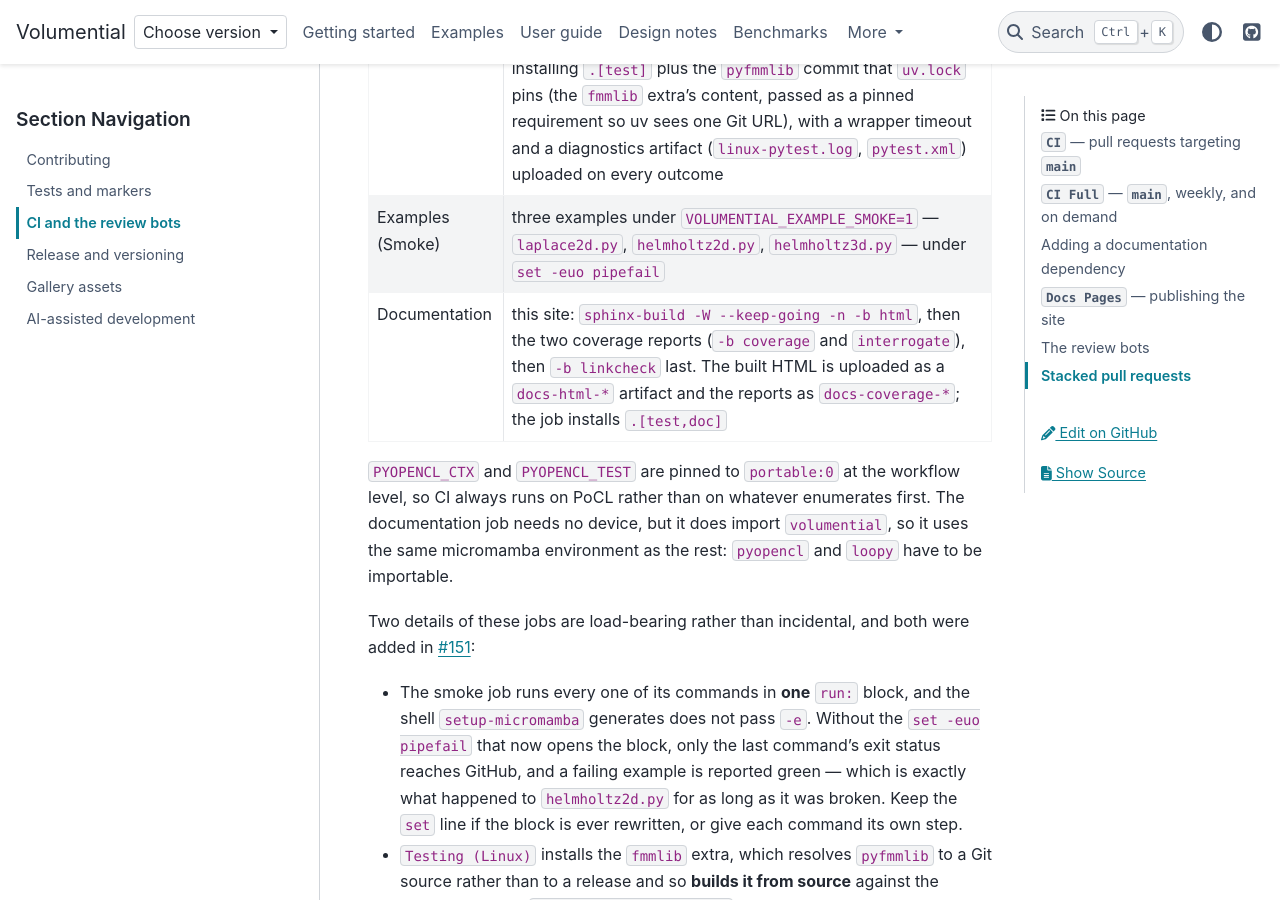
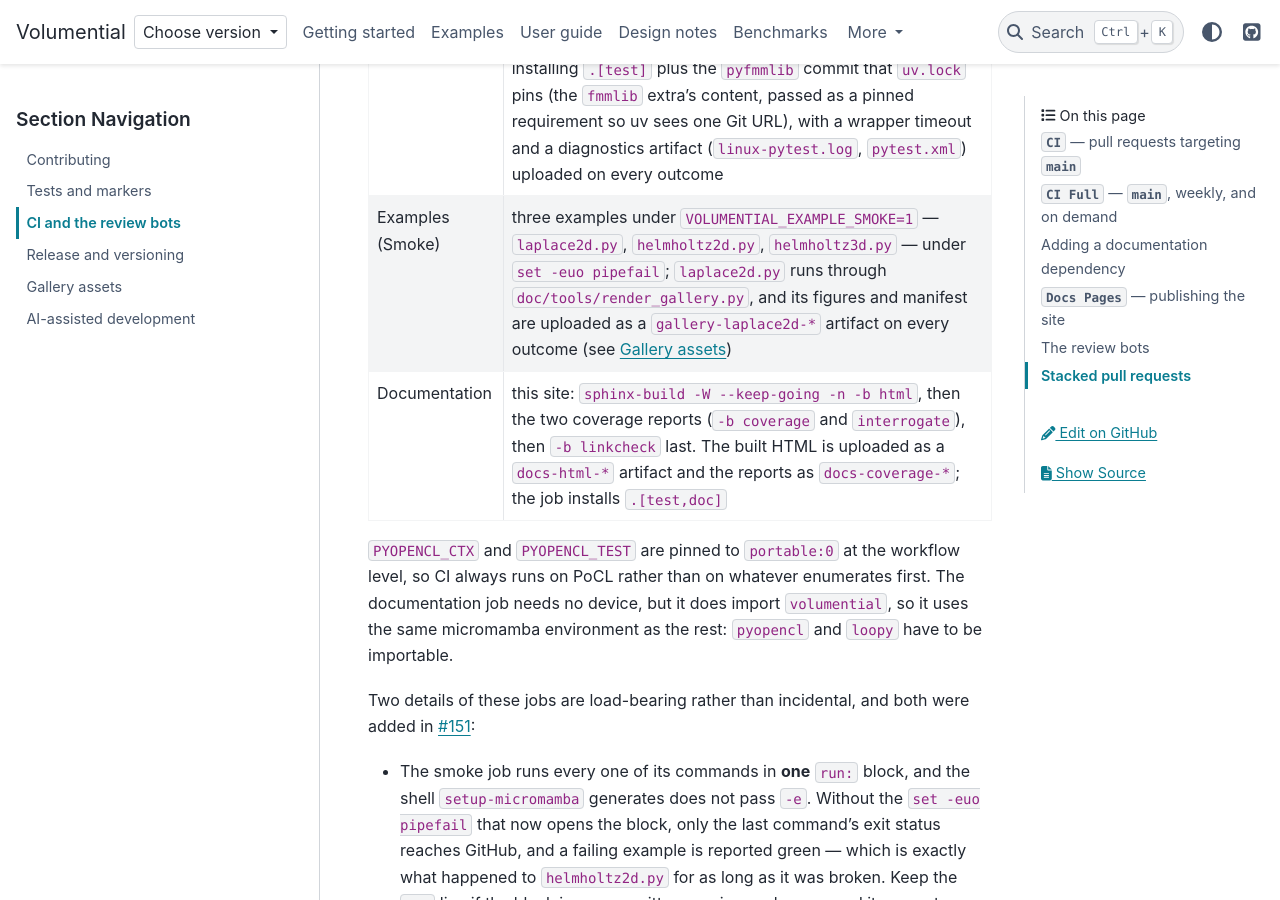
Before and after one commit to xywei/volumential, a Sphinx documentation site: the page built from doc/source/development/ci.md, in a window 1280 px wide and 900 px high, scrolled down 815 px. Built offline with Sphinx 7.4.7 and the PyData theme 0.15.4, drawn with Linux system fonts in a browser that asks for light colours.

Commit message:
ci: render the Laplace gallery in the smoke job and upload it

```diff
--- a/doc/source/development/ci.md
+++ b/doc/source/development/ci.md
@@ -21,7 +21,7 @@ gets **none** of these checks. See
 | Ruff | `ruff check --select E9,F63,F7,F82` — the error-level smoke subset, not the full `ruff.toml` rule set |
 | Type checking | `basedpyright -p pyproject.toml --level error` |
 | Testing (Linux) | the default pytest suite under a micromamba environment, installing `.[test]` plus the `pyfmmlib` commit that `uv.lock` pins (the `fmmlib` extra's content, passed as a pinned requirement so uv sees one Git URL), with a wrapper timeout and a diagnostics artifact (`linux-pytest.log`, `pytest.xml`) uploaded on every outcome |
-| Examples (Smoke) | three examples under `VOLUMENTIAL_EXAMPLE_SMOKE=1` — `laplace2d.py`, `helmholtz2d.py`, `helmholtz3d.py` — under `set -euo pipefail` |
+| Examples (Smoke) | three examples under `VOLUMENTIAL_EXAMPLE_SMOKE=1` — `laplace2d.py`, `helmholtz2d.py`, `helmholtz3d.py` — under `set -euo pipefail`; `laplace2d.py` runs through `doc/tools/render_gallery.py`, and its figures and manifest are uploaded as a `gallery-laplace2d-*` artifact on every outcome (see {doc}`gallery-assets`) |
 | Documentation | this site: `sphinx-build -W --keep-going -n -b html`, then the two coverage reports (`-b coverage` and `interrogate`), then `-b linkcheck` last. The built HTML is uploaded as a `docs-html-*` artifact and the reports as `docs-coverage-*`; the job installs `.[test,doc]` |
 
 `PYOPENCL_CTX` and `PYOPENCL_TEST` are pinned to `portable:0` at the workflow
```
Also changed, not shown: 1 other file.
